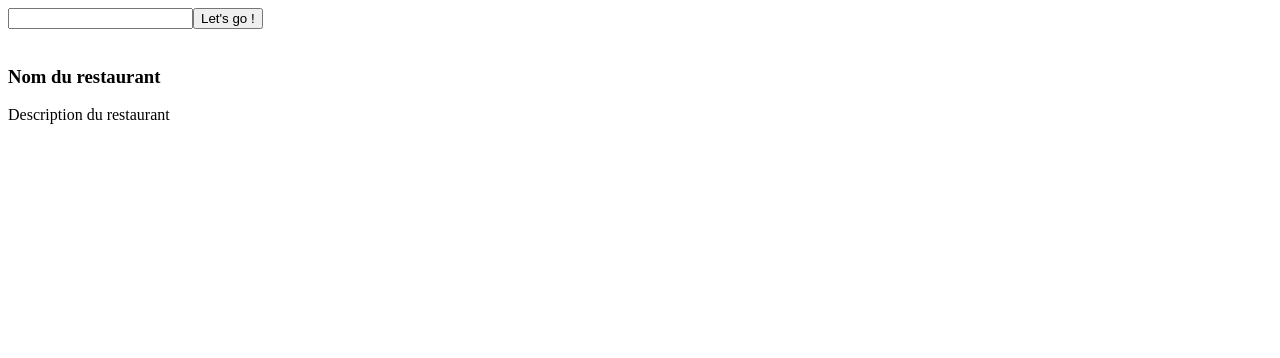
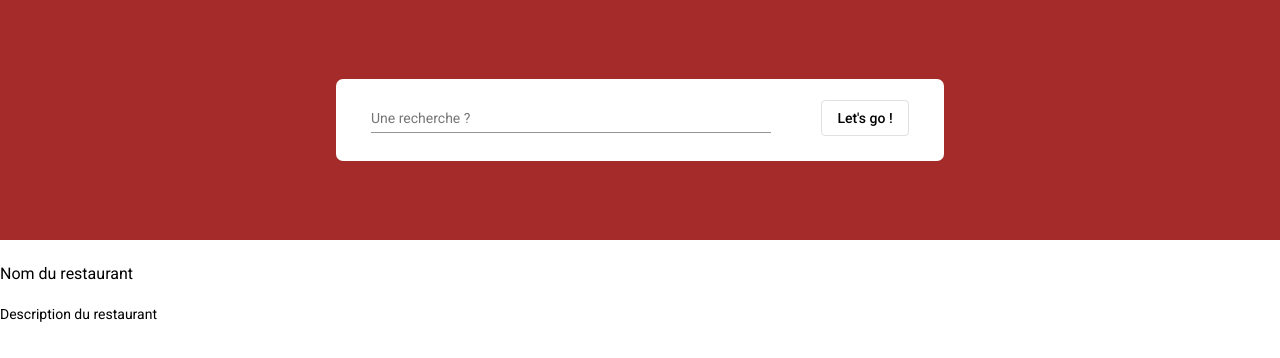
Before and after one commit to RamyEB/epita-exp2-angular-2022, an Angular app: page / in a window 1280 px wide. Shown: the top 358 px of the page. Built offline with nearby package versions, Linux system fonts and the light colour scheme.

Commit message:
import angular material

```diff
--- a/angular.json
+++ b/angular.json
@@ -24,6 +24,7 @@
               "src/assets"
             ],
             "styles": [
+              "./node_modules/@angular/material/prebuilt-themes/indigo-pink.css",
               "src/styles.css"
             ],
             "scripts": []
@@ -88,6 +89,7 @@
               "src/assets"
             ],
             "styles": [
+              "./node_modules/@angular/material/prebuilt-themes/indigo-pink.css",
               "src/styles.css"
             ],
             "scripts": []
--- a/package.json
+++ b/package.json
@@ -12,10 +12,12 @@
   "private": true,
   "dependencies": {
     "@angular/animations": "~10.1.0",
+    "@angular/cdk": "^10.2.0",
     "@angular/common": "~10.1.0",
     "@angular/compiler": "~10.1.0",
     "@angular/core": "~10.1.0",
     "@angular/forms": "~10.1.0",
+    "@angular/material": "^10.2.0",
     "@angular/platform-browser": "~10.1.0",
     "@angular/platform-browser-dynamic": "~10.1.0",
     "@angular/router": "~10.1.0",
--- a/src/app/barre-de-recherche/barre-de-recherche.component.css
+++ b/src/app/barre-de-recherche/barre-de-recherche.component.css
@@ -0,0 +1,23 @@
+#wallpaper{
+    width: 100%;
+    height: 30vh;
+    background-color: brown;
+    display: grid;
+    place-items: center;
+}
+
+#search{
+    background-color: white;
+    width: max-content;
+    padding: 15px 35px 10px 35px;
+    border-radius: 7px;
+}
+
+.example-full-width{
+    width:400px;
+}
+
+
+#search mat-form-field{
+    margin-right: 50px;
+}
--- a/src/app/barre-de-recherche/barre-de-recherche.component.html
+++ b/src/app/barre-de-recherche/barre-de-recherche.component.html
@@ -1,6 +1,9 @@
 <div id="wallpaper">
     <div id="search">
-        <input type="text">
-        <button>Let's go ! </button>
+        <mat-form-field class="example-full-width">
+            <mat-label>Une recherche ?</mat-label>
+            <input matInput>
+        </mat-form-field>
+          <button mat-stroked-button>Let's go !</button>
     </div>
 </div>
--- a/src/app/barre-de-recherche/barre-de-recherche.component.ts
+++ b/src/app/barre-de-recherche/barre-de-recherche.component.ts
@@ -1,4 +1,5 @@
 import { Component, OnInit } from '@angular/core';
+
 
 @Component({
   selector: 'app-barre-de-recherche',
--- a/src/index.html
+++ b/src/index.html
@@ -6,8 +6,10 @@
   <base href="/">
   <meta name="viewport" content="width=device-width, initial-scale=1">
   <link rel="icon" type="image/x-icon" href="favicon.ico">
+  <link href="https://fonts.googleapis.com/css?family=Roboto:300,400,500&display=swap" rel="stylesheet">
+  <link href="https://fonts.googleapis.com/icon?family=Material+Icons" rel="stylesheet">
 </head>
-<body>
+<body class="mat-typography">
   <app-root></app-root>
 </body>
 </html>
--- a/src/styles.css
+++ b/src/styles.css
@@ -1 +1,8 @@
 /* You can add global styles to this file, and also import other style files */
+
+body, html, app-root{
+    width: 100%;
+    margin: 0;
+}
+html, body { height: 100%; }
+body { margin: 0; font-family: Roboto, "Helvetica Neue", sans-serif; }
```
Also changed, not shown: src/app/app.module.ts (+9 -1 lines), src/app/app.component.html (line endings or trailing spaces), 1 other file (tests, documents, lock files or other folders).
